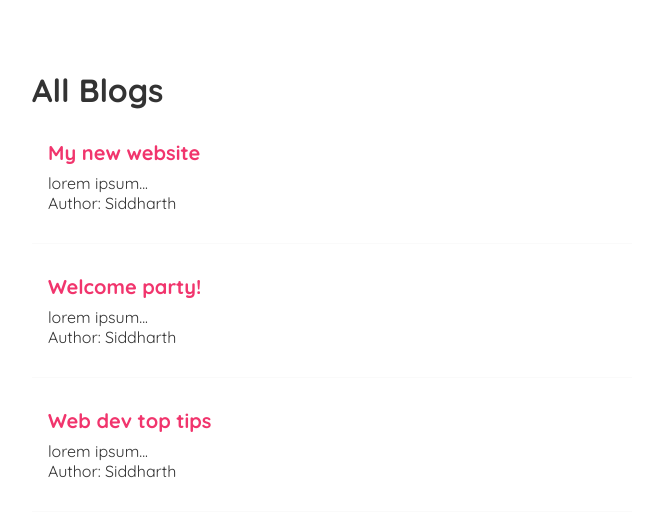
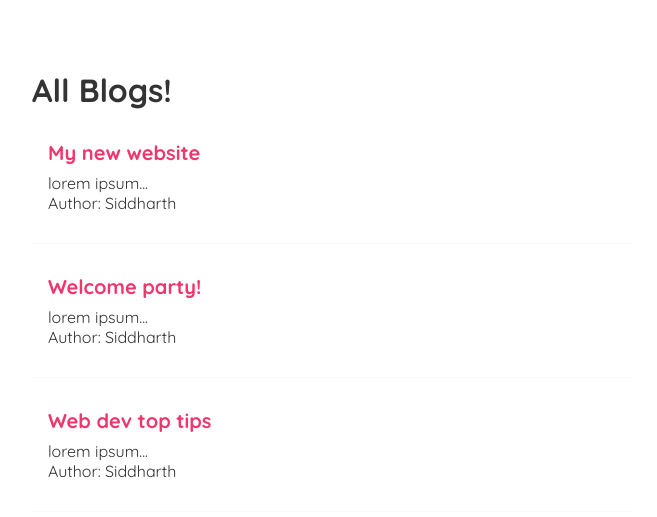
Before and after one commit to Siddharth-Pushkar/automated-news-blog, a React (Create React App) app: page / in a window 1280 px wide. Shown: the part 223-740 px from the top of the page, without its empty margins (308-965 px from the left). Built offline with nearby package versions, Linux system fonts and the light colour scheme.

Commit message:
props workings

```diff
--- /dev/null
+++ b/src/BlogList.js
@@ -0,0 +1,25 @@
+const BlogList = ({ blogs, title}) => {
+
+    // Here we have used props to pass the data from the parent component (Home2) to the child component (BlogList). We have destructured the props object to get the blogs and title properties. This is a common pattern in React to make the code more readable and maintainable.
+
+
+    return (
+
+        <div className="blog-list">
+
+            <h1>{title}</h1>
+            {blogs.map((blog) => (
+                // here we have used map function to loop through the blogs array and display each blog in a div. We have also used the key prop to give each div a unique key. This is important for React to keep track of the elements in the DOM and update them efficiently.
+                <div className="blog-preview">
+                    <div key={blog.id}>
+                        <h2>{blog.title}</h2>
+                        <p>{blog.body}</p>
+                        <p>Author: {blog.author}</p>
+                        <br />
+                    </div>
+                </div>
+            ))}
+        </div>
+    );
+}
+export default BlogList;
--- a/src/Home2.js
+++ b/src/Home2.js
@@ -1,4 +1,5 @@
 import { useState } from "react";
+import BlogList from "./BlogList";
 
 const Home2 = () => {
 
@@ -12,19 +13,8 @@ const Home2 = () => {
     return (
 
         <div className="home">
-
-            <h1>All Blogs</h1>
-            {blogs.map((blog) => (
-                // here we have used map function to loop through the blogs array and display each blog in a div. We have also used the key prop to give each div a unique key. This is important for React to keep track of the elements in the DOM and update them efficiently.
-                <div className="blog-preview">
-                    <div key={blog.id}>
-                        <h2>{blog.title}</h2>
-                        <p>{blog.body}</p>
-                        <p>Author: {blog.author}</p>
-                        <br />
-                    </div>
-                </div>
-            ))}
+            <BlogList blogs={blogs} title="All Blogs!" />
+            {/* Here we used props to use the blogs card everywhere, but to pass the data from this file to the coming component, we use props. */}
         </div>
 
      );
```
